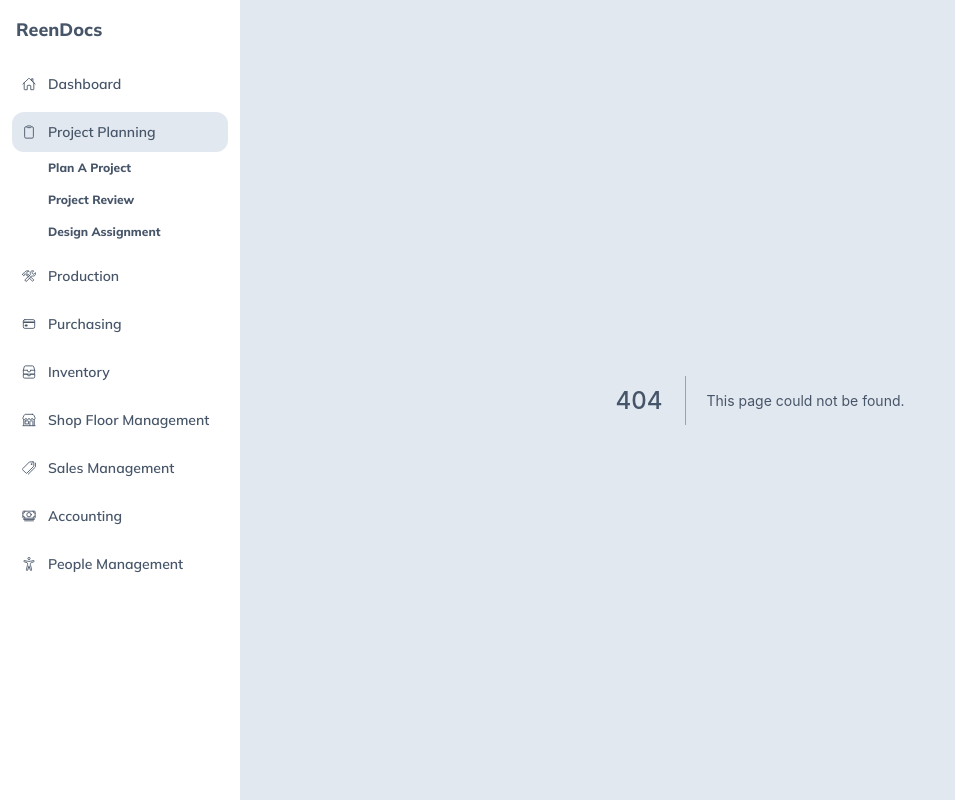
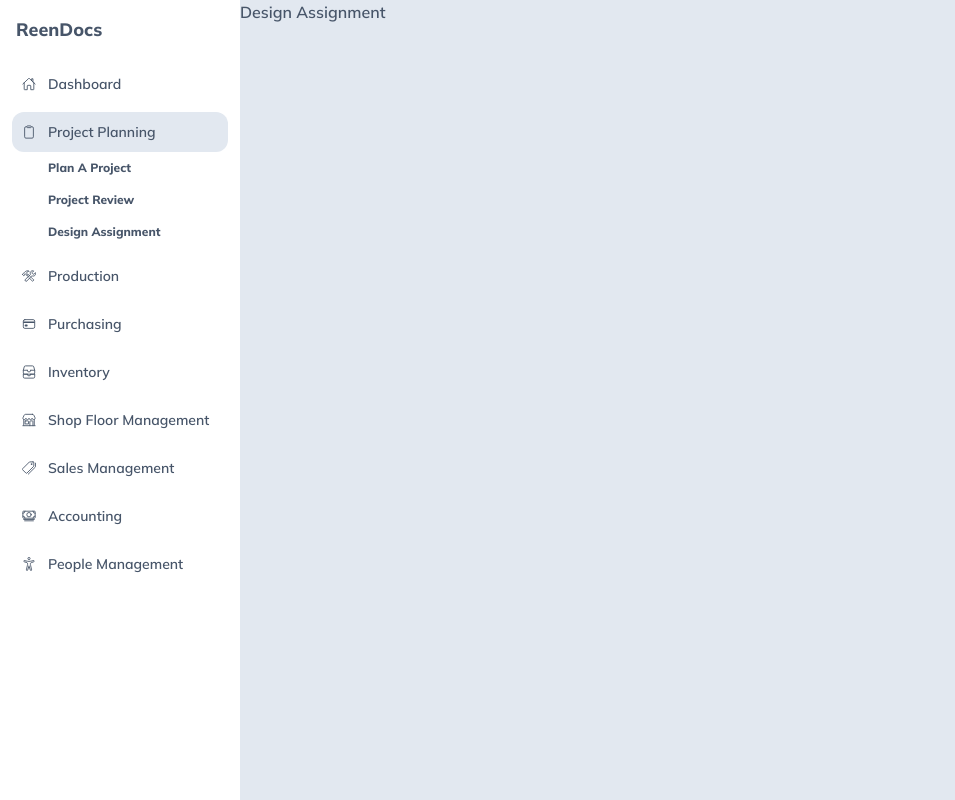
Before and after one commit to reendoobizdev/reendocsui, a Next.js app: page /projectplan/design in a window 1280 px wide. Before the commit this address had no page. Shown: the whole page, without its empty margins (0-955 px from the left). Built offline with nearby package versions, Linux system fonts and the light colour scheme.

Commit message:
Tambah halaman di project plan

```diff
--- /dev/null
+++ b/pages/projectplan/design.js
@@ -0,0 +1,7 @@
+export default function Design(){
+    return(
+        <div>
+            Design Assignment
+        </div>
+    )
+}
--- /dev/null
+++ b/pages/projectplan/review.js
@@ -0,0 +1,7 @@
+export default function Review(){
+    return(
+        <div>
+            Project Review
+        </div>
+    )
+}
```
Also changed, not shown: 1 other file (tests, documents, lock files or other folders).
